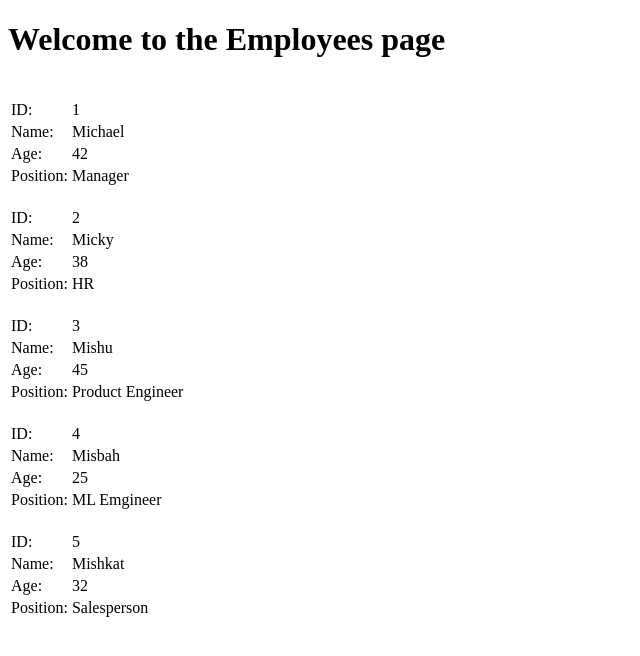
After one commit to Nazihahaha/Flask_prac, a Flask app: page /employees in a window 1280 px wide. The commit adds this page. Shown: the top 656 px of the page, without its empty margins (0-640 px from the left). Run offline with Flask 3, Linux system fonts and the light colour scheme.

Commit message:
for loop in jinja

```diff
--- a/Session 3/app.py
+++ b/Session 3/app.py
@@ -1,4 +1,5 @@
 from flask import Flask, render_template, url_for
+from employees import employees_data
 
 app = Flask(__name__, template_folder="templates")
 # to access html files, default is templates
@@ -18,6 +19,10 @@ def about():
 def evaluate(num):
     return render_template("evaluate.html", title="Evaluate", number= num)
 
+@app.route("/employees")
+def employees():
+    return render_template("employees.html", title="Employees", employees=employees_data)
+
 
 if __name__ == "__main__":
     app.run(debug=True)
--- /dev/null
+++ b/Session 3/employees.py
@@ -0,0 +1,31 @@
+employees_data = {
+    1: {
+        "name": "Michael",
+        "age": 42,
+        "position": "Manager"
+    },
+
+    2: {
+        "name": "Micky",
+        "age": 38,
+        "position": "HR"
+    },
+
+    3: {
+        "name": "Mishu",
+        "age": 45,
+        "position": "Product Engineer"
+    },
+
+    4: {
+        "name": "Misbah",
+        "age": 25,
+        "position": "ML Emgineer"
+    },
+
+    5: {
+        "name": "Mishkat",
+        "age": 32,
+        "position": "Salesperson"
+    }
+}
--- /dev/null
+++ b/Session 3/templates/employees.html
@@ -0,0 +1,35 @@
+{% extends "layout.html" %}
+
+{% block content %}
+
+{% for emp_id, emp_data in employees.items() %}
+
+<div>
+    <table>
+        <tr>
+            <td>ID:</td>
+            <td>{{ emp_id }}</td>
+        </tr>
+
+        <tr>
+            <td>Name:</td>
+            <td>{{ emp_data["name"] }}</td>
+        </tr>
+
+        <tr>
+            <td>Age:</td>
+            <td>{{ emp_data["age"] }}</td>
+        </tr>
+
+        <tr>
+            <td>Position:</td>
+            <td>{{ emp_data["position"] }}</td>
+        </tr>
+        <br>
+
+    </table>
+</div>
+
+
+{% endfor %}
+{% endblock %}
--- a/Session 3/templates/home.html
+++ b/Session 3/templates/home.html
@@ -8,7 +8,7 @@
     <li>Home</li>
     <li><a href="{{ url_for('about') }}" target="_blank">About</a></li>
            <!--target takes to a different page-->
-    <li>Employees</li>
+    <li><a href="{{ url_for('employees') }}" target="_blank">Employees</a></li>
     <li>Career</li>
     <li>Contact Us</li>
 </ul>
```
